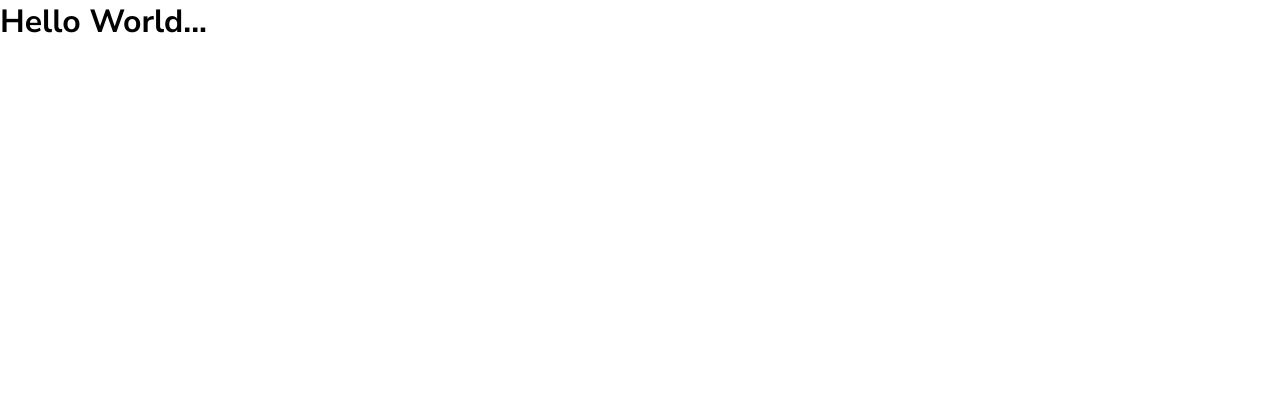
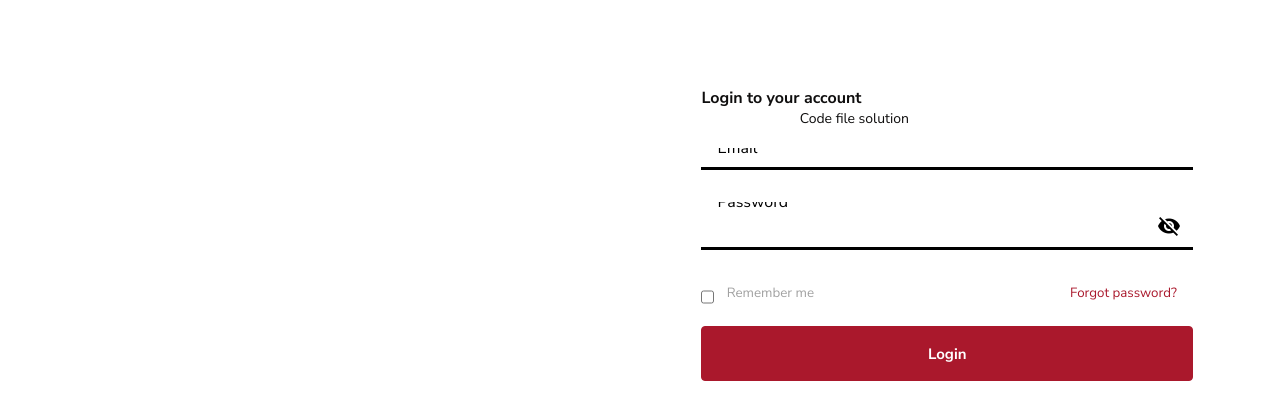
Before and after one commit to Nakazibwe/missing-code-files-frontend, an Angular app in the folder app/: page / in a window 1280 px wide. Shown: the top 420 px of the page. Built offline with nearby package versions, Linux system fonts and the light colour scheme.

Commit message:
Components added to app component

```diff
--- a/app/src/app/app.component.html
+++ b/app/src/app/app.component.html
@@ -1 +1,3 @@
-<h1>Hello World...</h1>
+<div class="container">
+  <app-login></app-login>
+</div>
--- a/app/src/app/app.component.ts
+++ b/app/src/app/app.component.ts
@@ -1,10 +1,11 @@
 import { Component } from '@angular/core';
 import { RouterOutlet } from '@angular/router';
+import { LoginComponent } from './components/login/login.component';
 
 @Component({
   selector: 'app-root',
   standalone: true,
-  imports: [RouterOutlet],
+  imports: [RouterOutlet, LoginComponent],
   templateUrl: './app.component.html',
   styleUrl: './app.component.css'
 })
--- a/app/src/app/app.config.ts
+++ b/app/src/app/app.config.ts
@@ -3,7 +3,8 @@ import { provideRouter } from '@angular/router';
 
 import { routes } from './app.routes';
 import { provideClientHydration } from '@angular/platform-browser';
+import { provideAnimationsAsync } from '@angular/platform-browser/animations/async';
 
 export const appConfig: ApplicationConfig = {
-  providers: [provideZoneChangeDetection({ eventCoalescing: true }), provideRouter(routes), provideClientHydration()]
+  providers: [provideZoneChangeDetection({ eventCoalescing: true }), provideRouter(routes), provideClientHydration(), provideAnimationsAsync()]
 };
```
